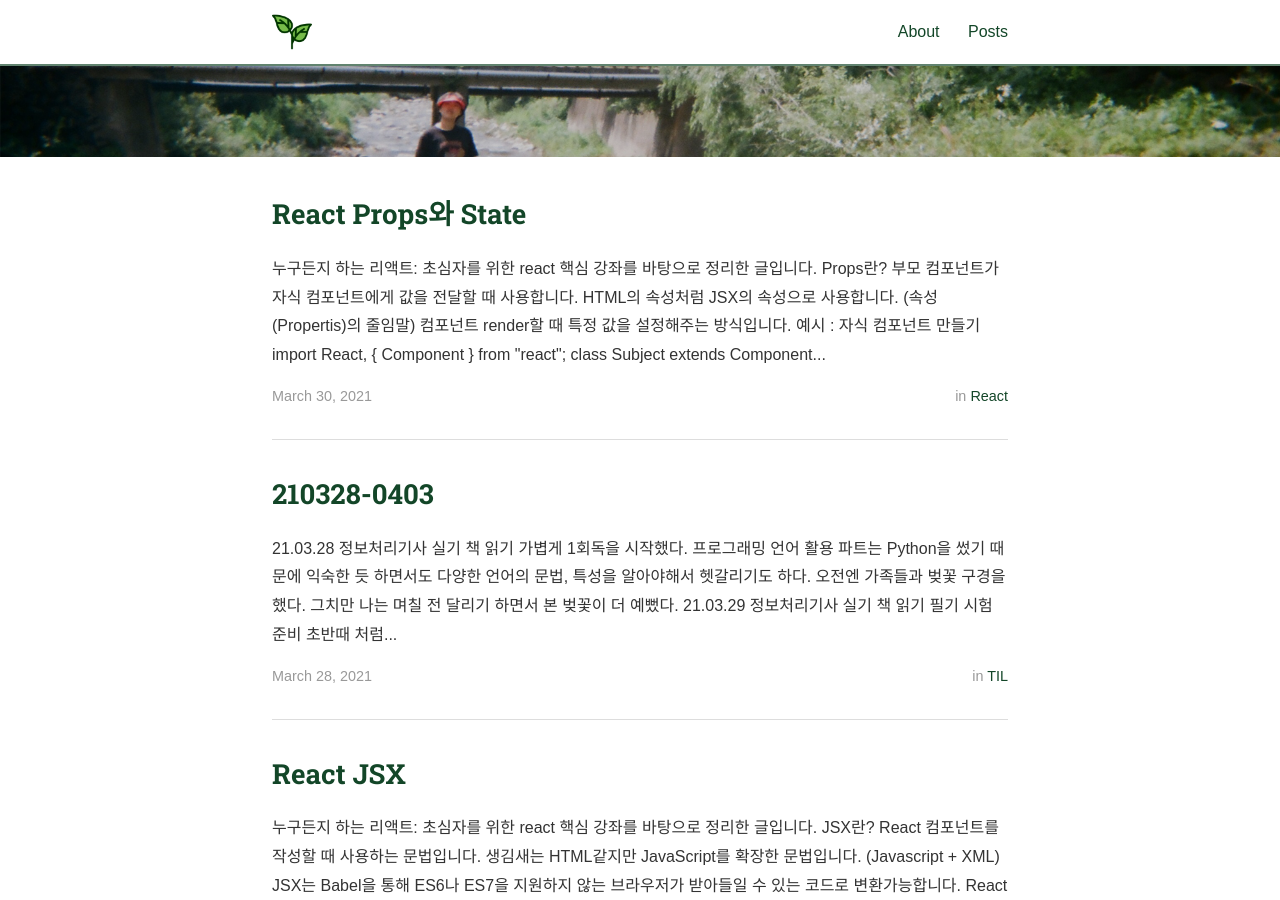
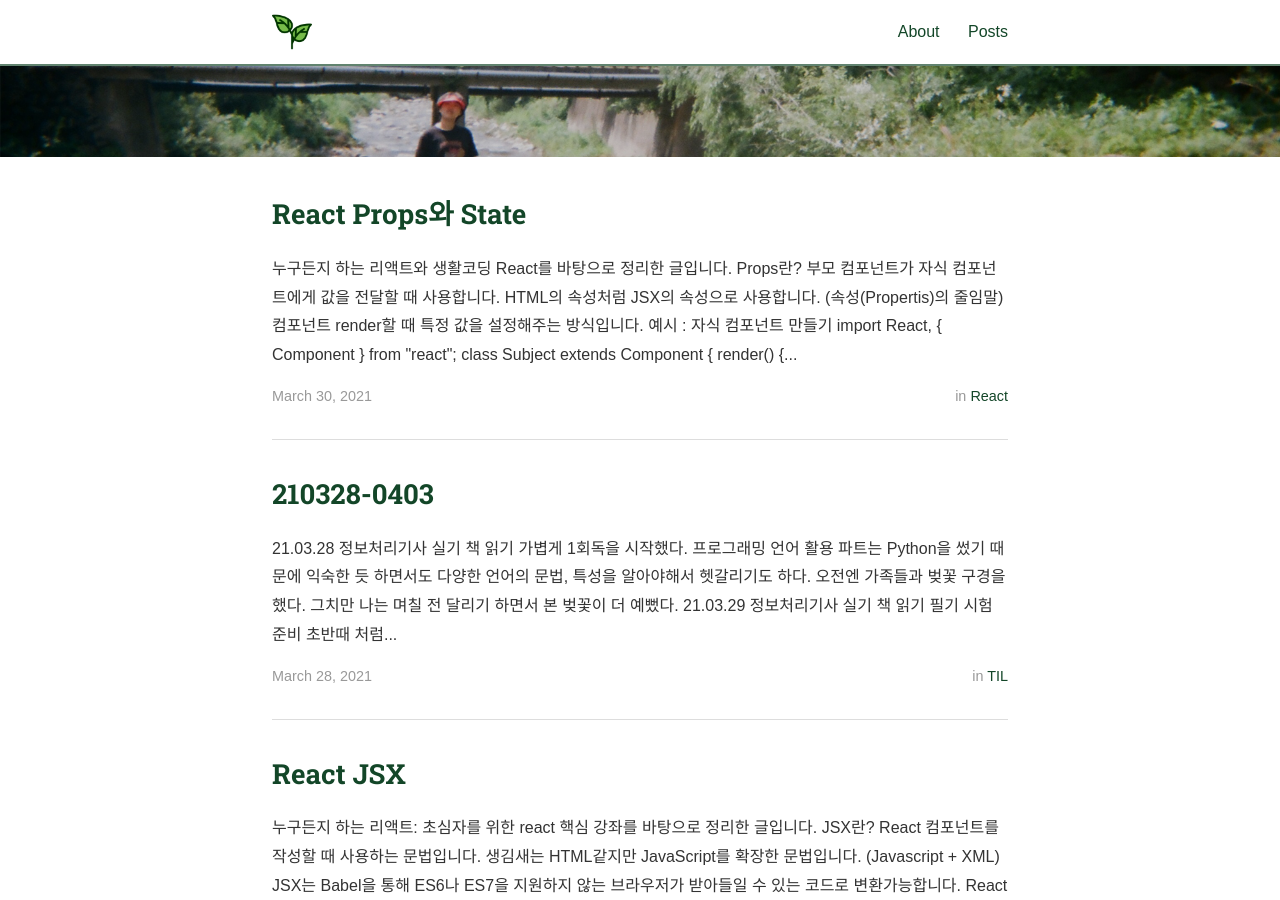
Before and after one commit to codeblue25/codeblue25.github.io, a Jekyll site: the page built from index.html, in a window 1280 px wide and 900 px high, scrolled down 348 px. Built offline with Jekyll 4.4.1, drawn with Linux system fonts in a browser that asks for light colours; nearby versions of some CDN libraries; some web fonts are replaced; the list of posts is cut into pages by our own code; a style sheet for code colours, icons or effects is not loaded; some of the changed lines change nothing that is shown.

Commit message:
React Props와 State
State 개념 설명과 예시 코드 정리

````diff
--- a/_posts/2021-03-30-react props&state.md
+++ b/_posts/2021-03-30-react props&state.md
@@ -6,7 +6,7 @@
 categories: React
 ---
 
-[누구든지 하는 리액트: 초심자를 위한 react 핵심 강좌](https://www.inflearn.com/course/react-velopert/questions?page=2)를 바탕으로 정리한 글입니다.<br />
+[누구든지 하는 리액트](https://www.inflearn.com/course/react-velopert/questions?page=2)와 [생활코딩 React](https://www.youtube.com/watch?v=XMb0w3KMw00&list=PLuHgQVnccGMCRv6f8H9K5Xwsdyg4sFSdi)를 바탕으로 정리한 글입니다.<br />
 
 <h3>Props란?</h3>
 
@@ -60,3 +60,135 @@
 * App 컴포넌트 내에서 값을 작성함으로서 Props를 전달합니다.
 
 -----
+
+<h3>State란?</h3>
+
+* Props가 컴포넌트를 사용하는 입장에서 중요한 정보라면 State는 **컴포넌트 내부 구현**에 필요한 데이터들입니다.
+<br />
+
+<h4>State 사용하기1</h4>
+
+* State를 사용하기 위해서는 먼저 값을 초기화 해야합니다.
+  * 컴포넌트를 실행할 때, render()함수보다 먼저 실행되면서 컴포넌트를 초기화 시켜주고 싶은 코드는 constructor()함수 안에  `this.state = {}` 로 작성합니다.
+  * ```jsx
+        class App extends Component {
+        constructor(props) {
+            super(props);
+            }
+        }
+        ```
+  * 부모 컴포넌트에서 초기화한 State값은 (import한) 자식 컴포넌트의 Props값으로 줄 수 있습니다.
+* ```jsx
+    import React, { Component } from "react";
+    import Subject from "./Subject";
+
+    class App extends Component {
+        constructor(props) {
+        super(props);
+        this.state = {
+            subject: {title: "WEB", sub: "This is WWW!"}
+        }
+        }
+        render() {
+        return (
+            <div className = "App">
+            <Subject
+                title = {this.state.subject.title}
+                sub = {this.state.subject.sub}>
+            </Subject>
+            </div>
+        );
+        }
+    }
+
+    export default App;
+    ```
+* App(부모 컴포넌트)에서 subject 값으로 객체를 설정합니다.
+  * ```jsx
+        this.state = {
+            subject: {title: "WEB", sub: "This is WWW!"}
+        }
+        ```
+* import한 Subject(자식 컴포넌트)는 App의 상태를 Props로 전달 받습니다.
+  * ```jsx
+        <Subject
+            title = {this.state.subject.title}
+            sub = {this.state.subject.sub}>
+        </Subject>
+        ```
+* 따라서 **부모 컴포넌트의 상태를 (import한) 자식 컴포넌트에 전달할 수 있습니다.**
+<br />
+
+<h4>State 사용하기2</h4>
+
+* ```jsx
+    import React, { Component } from "react";
+    import Subject from "./Toc";
+
+    class App extends Component {
+        constructor(props) {
+        super(props);
+        this.state = {
+            content: [
+            {id: 1, title: "HTML", desc: "HTML is for Markup"},
+            {id: 2, title: "CSS", desc: "CSS is for Design"},
+            {id: 3, title: "JavaScript", desc: "JavaScript is for Interactive"}
+            ]
+        }
+        }
+        render() {
+        return (
+            <div className = "App">
+            <Toc data = {this.state.content}></Toc>
+            </div>
+        );
+        }
+    }
+
+    export default App;
+    ```
+* 여러 개의 state값을 생성하고 싶을 땐 배열[]을 사용합니다.
+  * ```jsx
+        class App extends Component {
+        constructor(props) {
+            super(props);
+            this.state = {
+            content: [
+                {id: 1, title: "HTML", desc: "HTML is for Markup"},
+                {id: 2, title: "CSS", desc: "CSS is for Design"},
+                {id: 3, title: "JavaScript", desc: "JavaScript is for Interactive"}
+            ]
+            }
+        }
+        ```
+* import한 Toc(자식 컴포넌트)는 App의 상태를 data라는 Props로 전달 받습니다.
+  * ```jsx
+        <Toc data = {this.state.content}></Toc>
+        ```
+* Toc컴포넌트 내부엔  `this.props.data`  값을 가지게 됩니다. 이를 이용해서 목록을 생성할 수 있습니다.
+  * 이처럼(반복문을 통해) 여러 개의 목록(Elements)을 자동으로 생성할 경우엔, **각 항목들마다 (식별자 역할을 하는) key라는 props를 가지고 있어야 합니다.**
+  * ```jsx
+        import React, { Component } from "react";
+
+        class Toc extends Component {
+        render() {
+            var lists = []
+            var data = this.props.data;
+            var i = 0;
+            while(i<data.length){
+            lists.push(<li key = {data[i].id}><a href = {"/content/" + data[i].id}>{data[i].title}</a></li>)
+            i += 1;
+            }
+            return(
+            <nav>
+                <ul>
+                {lists}
+                </ul>
+            </nav>
+            );
+        }
+        }
+
+        export default Toc;
+        ```
+* 결과적으로 만약 자식 컴포넌트의 data변경이 생기면, **부모 컴포넌트의 State값으로 제어**할 수 있게 됩니다.
````
